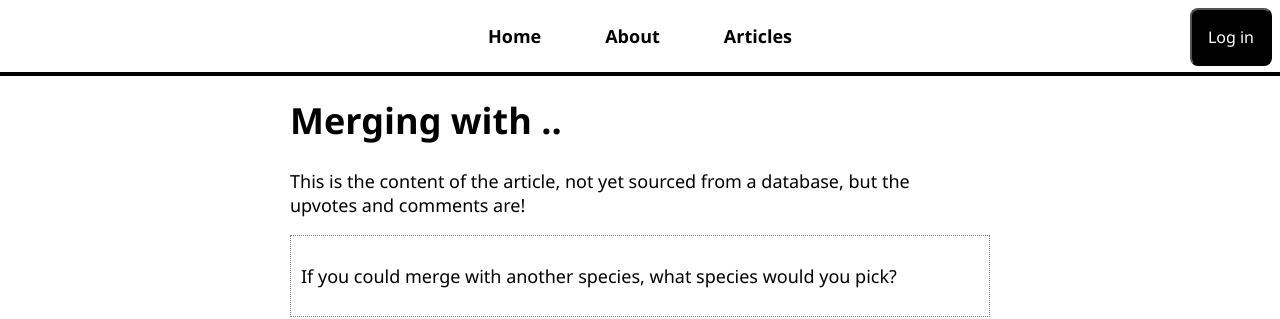
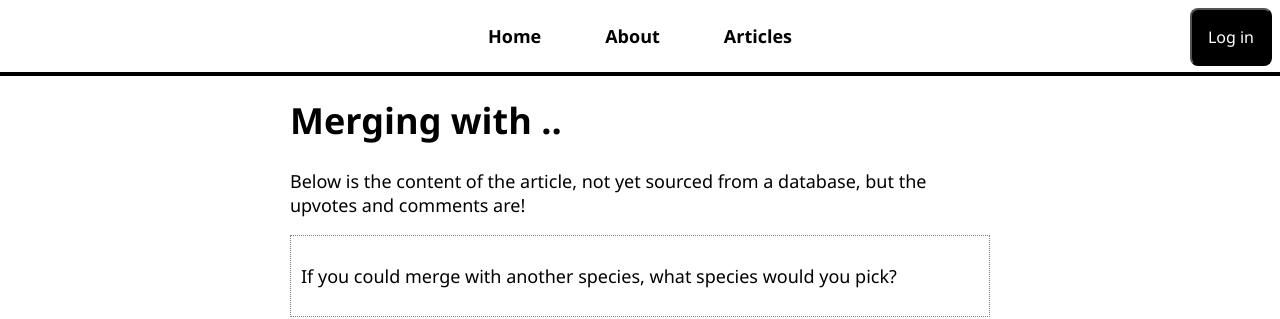
Before and after one commit to dianakaal/coding-practice-2024, a React (Create React App) app in the folder frontend/: page /articles/future-species in a window 1280 px wide. Shown: the top 319 px of the page. Built offline with nearby package versions, Linux system fonts and the light colour scheme; no server answers.

Commit message:
Improve text

```diff
--- a/frontend/src/pages/ArticlePage.js
+++ b/frontend/src/pages/ArticlePage.js
@@ -70,7 +70,7 @@ const ArticlePage = () => {
     return (
         <>
         <h1>{article.title}</h1>
-        <p>This is the content of the article, not yet sourced from a database, but the upvotes and comments are!</p>
+        <p>Below is the content of the article, not yet sourced from a database, but the upvotes and comments are!</p>
         <div className="article-content-section">
         {article.content.map((paragraph, i) => (
             <p key={i}>{paragraph}</p>
```
